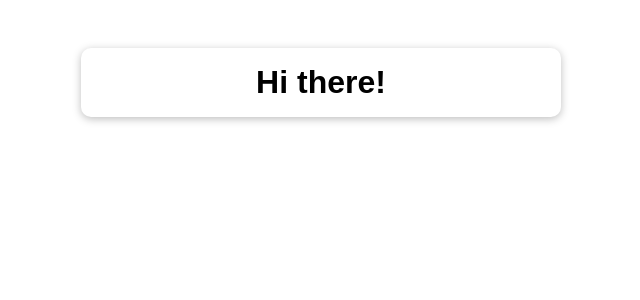
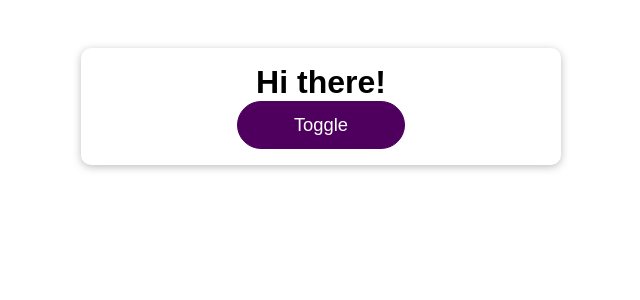
Before and after one commit to HennadiiZ/12-optimizationReact, a React (Create React App) app: page / in a window 1280 px wide. Shown: the top 300 px of the page, without its empty margins (319-959 px from the left). Built offline with nearby package versions, Linux system fonts and the light colour scheme.

Commit message:
toggler is added

```diff
--- a/src/App.css
+++ b/src/App.css
@@ -5,6 +5,7 @@
   background: white;
   box-shadow: 0 2px 8px rgba(0, 0, 0, 0.26);
   border-radius: 10px;
+  text-align: center;
 }
 
 .app h1 {
--- a/src/App.js
+++ b/src/App.js
@@ -1,11 +1,21 @@
-import React from 'react';
+import React, { useState } from 'react';
 
 import './App.css';
+import Button from './components/UI/Button/Button';
 
 function App() {
+  const [showParagraph, setShowParagraph] = useState(false);
+
+  const togglerHandler = () => {
+    setShowParagraph((prevhowParagraph) => !prevhowParagraph);
+  };
+
   return (
     <div className="app">
       <h1>Hi there!</h1>
+      {showParagraph && <p>This is New !!!</p>}
+
+      <Button onClick={togglerHandler}>Toggle</Button>
     </div>
   );
 }
```
